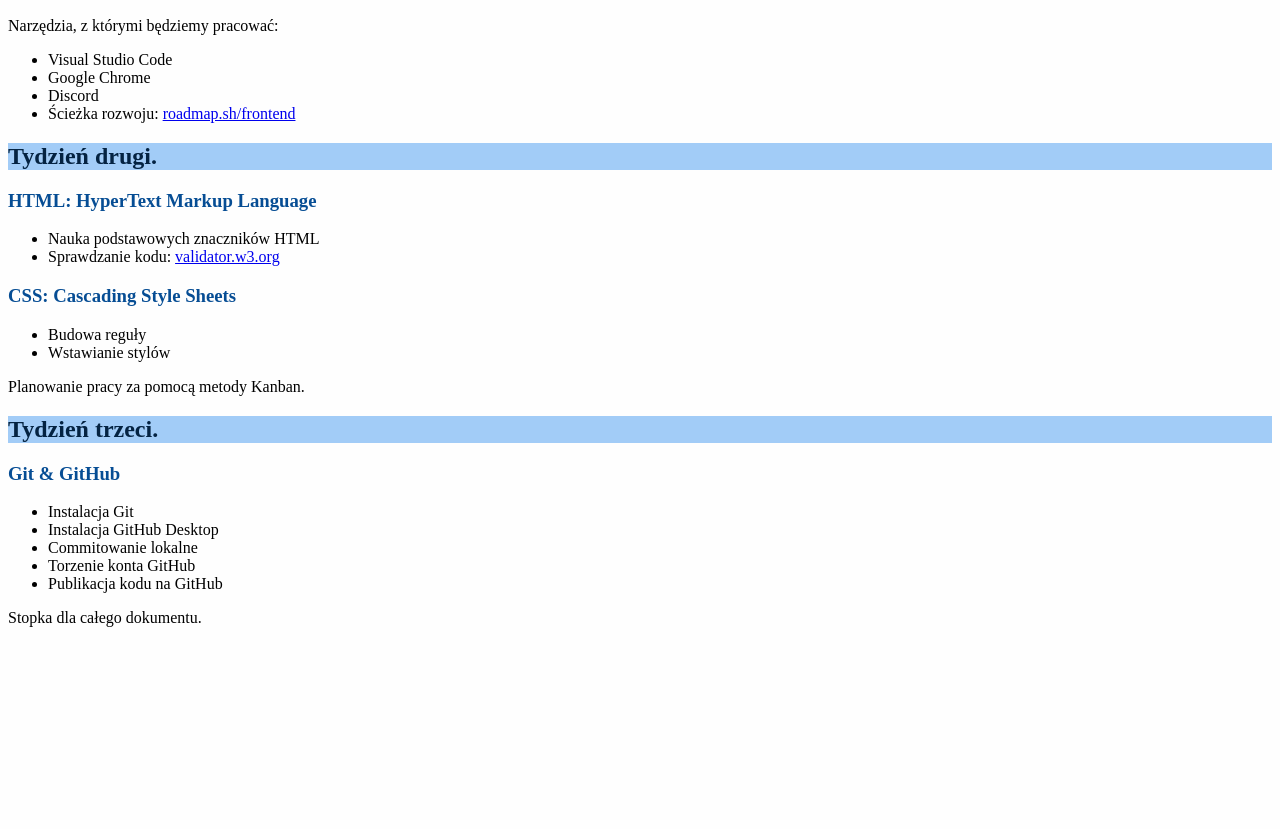
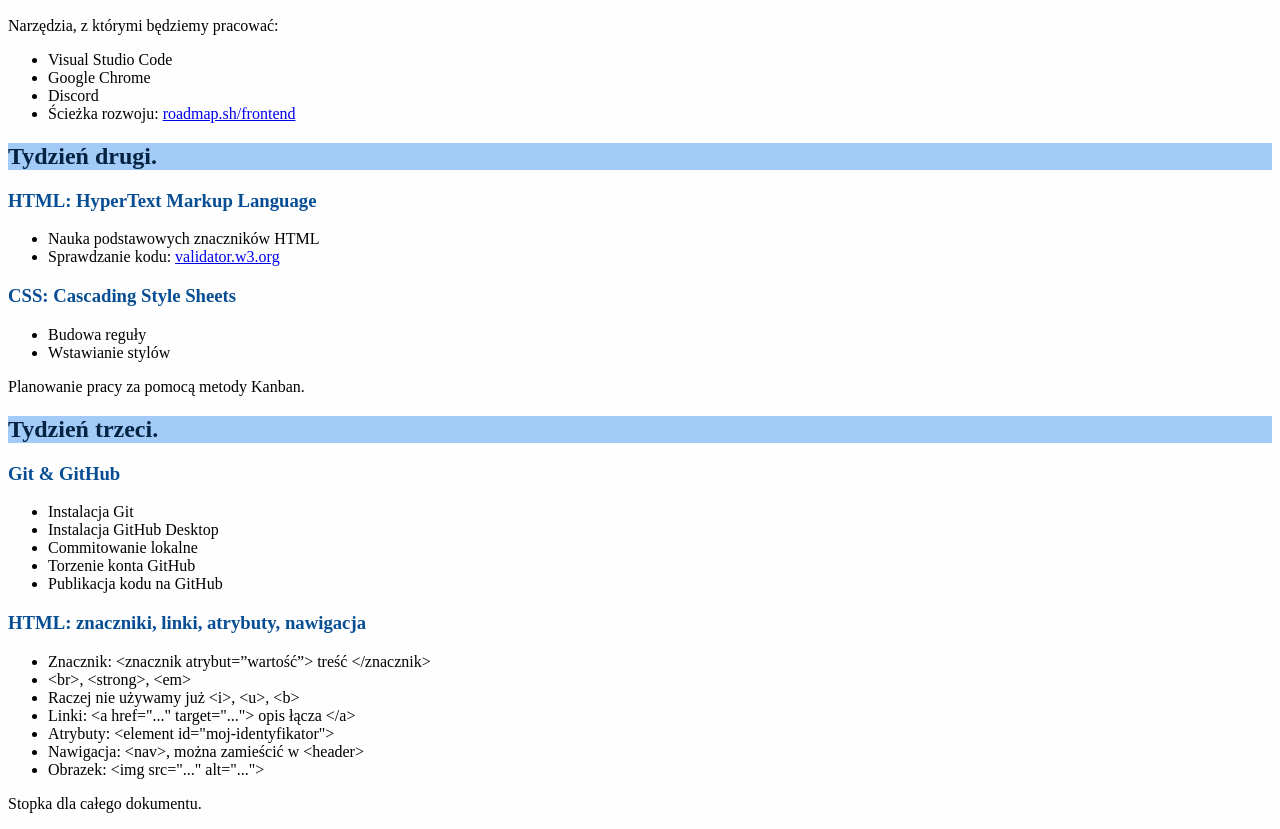
Before and after one commit to pawel-lukasik/homepage, a plain HTML site: page index.html in a window 1280 px wide. Shown: the part 110-939 px from the top of the page. Before the commit the page ends 800 px from the top, so only its background shows below. Drawn offline with Linux system fonts and the light colour scheme.

Commit message:
Update index.html

```diff
--- a/index.html
+++ b/index.html
@@ -55,6 +55,16 @@
                 <li>Torzenie konta GitHub</li>
                 <li>Publikacja kodu na GitHub</li>
             </ul>
+            <h3>HTML: znaczniki, linki, atrybuty, nawigacja </h3>
+            <ul>
+                <li>Znacznik: &#60;znacznik atrybut=”wartość”&#62; treść &#60;/znacznik&#62; </li>
+                <li>&#60;br&#62;, &#60;strong&#62;, &#60;em&#62;</li>
+                <li>Raczej nie używamy już &#60;i&#62;, &#60;u&#62;, &#60;b&#62;</li>
+                <li>Linki: &#60;a href="..." target="..."&#62; opis łącza &#60;/a&#62;</li>
+                <li>Atrybuty: &#60;element id="moj-identyfikator"&#62;</li>
+                <li>Nawigacja: &#60;nav&#62;, można zamieścić w &#60;header&#62;</li>
+                <li>Obrazek: &#60;img src="..." alt="..."&#62;</li>
+            </ul>
 
         </article>
 
```
